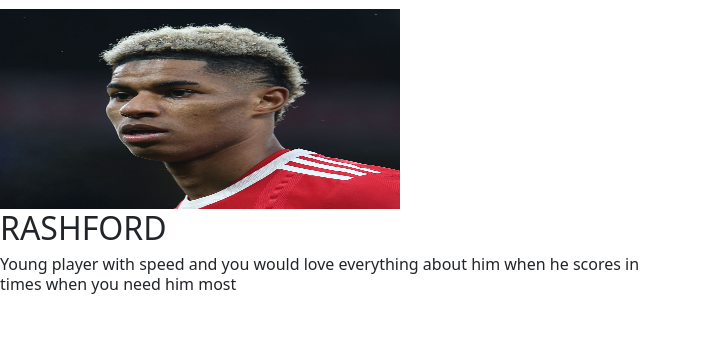
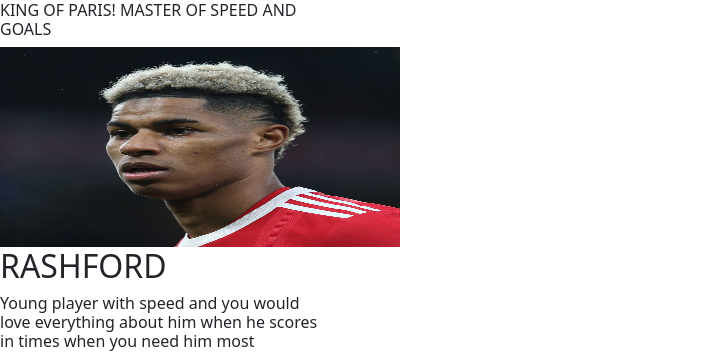
Before and after one commit to Mzazi25/Gallery, a Django app: page / in a window 1280 px wide. Shown: the part 941-1300 px from the top of the page, without its empty margins (0-701 px from the left). Before the commit the page ends 1235 px from the top, so only its background shows below. Run offline with Django 4.2, Linux system fonts and the light colour scheme; data comes from the database, SQL or seed files in the repository; both versions use the stored data as it was after the commit; parts of the project's set-up code (start-up, migrations or seed data) failed here and were passed over; some libraries are stand-ins or nearby versions.

Commit message:
Added another photo to Manchester location

```diff
--- a/photos/templates/all-photos/photos.html
+++ b/photos/templates/all-photos/photos.html
@@ -2,14 +2,14 @@
 {% block content %}
 {{ block.super}}
 
-<div class="container">
 
-  <div class="row">
 
     <!--Display news Article images  -->
+    <div class="container">
+      <div class="row">
     {% for photo in photos %}
-    <div class="col-xs-6 col-sm-6 col-md-12 col-lg-6">
-      <img src="{{photo.image.url}}" class="img-responsive" style="height: 200px; width: 400px; " alt="Image">
+    <div class="col-lg-3 col-md-4 col-sm-6 col-xs-12" >
+          <img src="{{photo.image.url}}" class="img-responsive" style="height: 200px; width: 400px;" style="display:flex" alt="Image">
       <h2>{{photo.name}}</h2>
       <h6>{{photo.description}}</h6>
     </div>
```
Also changed, not shown: db.sqlite3, media/rash.jpeg (added).
